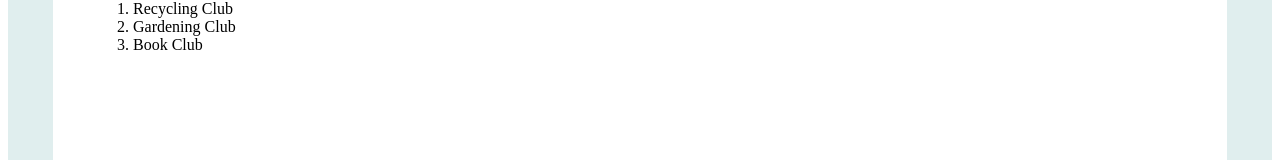
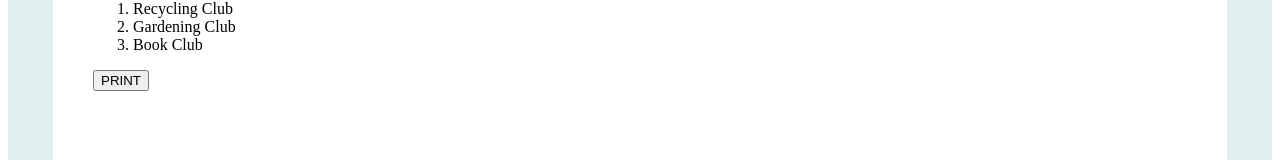
Before and after one commit to princetomar/react-basic-resume-template-revision, a React (Create React App) app: page / in a window 1280 px wide. Shown: the part 787-947 px from the top of the page. Built offline with nearby package versions, Linux system fonts and the light colour scheme.

Commit message:
new changes

```diff
--- a/src/components/ResumePage.js
+++ b/src/components/ResumePage.js
@@ -1,6 +1,7 @@
 // import { Interests, UserEducation, UserSkills } from "./UserInfo";
 import "./ResumePage.css";
 import DynamicList from "./dynamicLists/DynamicList";
+import PrintButton from "./printButtons/PrintButton";
 
 function ResumePage({ personName }) {
   const userInterestsArray = [
@@ -54,6 +55,8 @@ function ResumePage({ personName }) {
             items={["Recycling Club", "Gardening Club", "Book Club"]}
             itemName={"Extracurriculars"}
           ></DynamicList>
+
+          <PrintButton></PrintButton>
         </div>
       </div>
     </div>
--- /dev/null
+++ b/src/components/printButtons/PrintButton.js
@@ -0,0 +1,19 @@
+import "./PrintButton.css";
+import { Component } from "react";
+
+class PrintButton extends Component {
+  printWindow = () => {
+    window.print();
+  };
+  render() {
+    return (
+      <div>
+        <button className="printButtonMain" onClick={this.printWindow}>
+          PRINT
+        </button>
+      </div>
+    );
+  }
+}
+
+export default PrintButton;
```
Also changed, not shown: src/components/printButtons/PrintButton.css (added).
